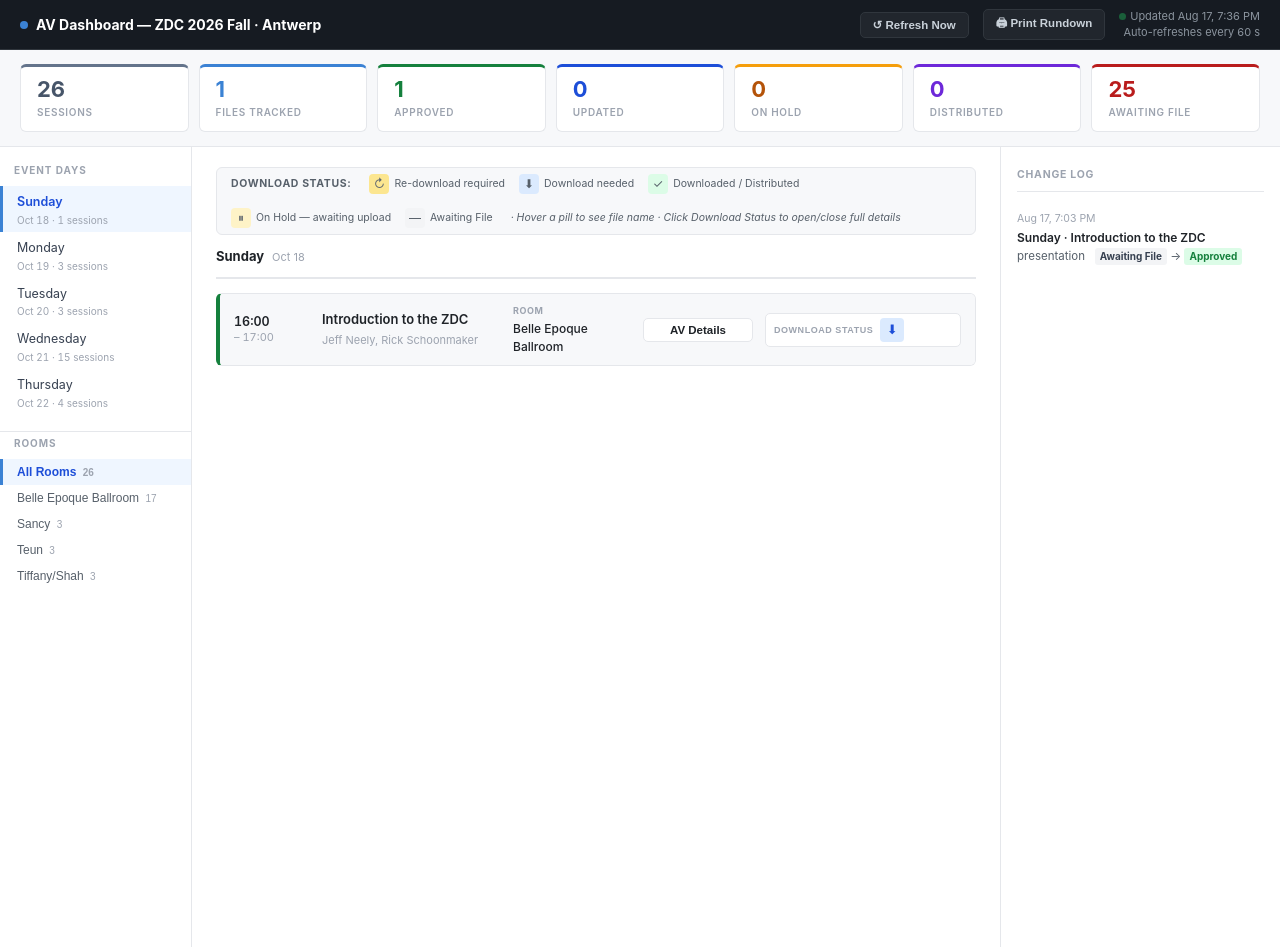
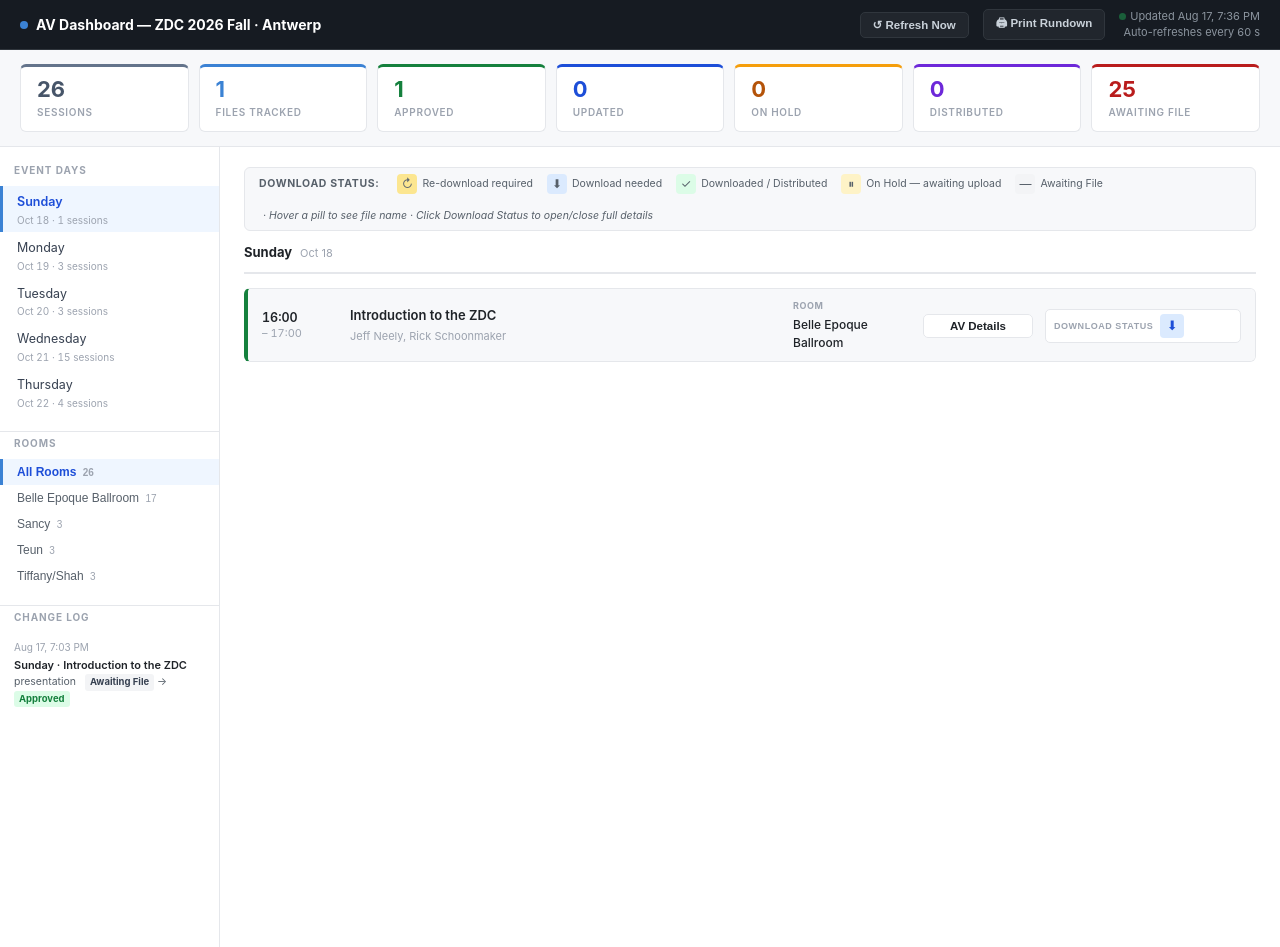
Before and after one commit to ibmzdc/av-management, a plain HTML site: page app/dashboard.html in a window 1280 px wide. Drawn offline with Linux system fonts and the light colour scheme.

Commit message:
Admin/dashboard: remove Room/Capacity fields; move changelog to left nav; remove Speaker Preview

```diff
--- a/app/dashboard.html
+++ b/app/dashboard.html
@@ -72,7 +72,7 @@ header h1::before { content: ""; display: inline-block; width: 8px; height: 8px;
 .needs-attention { background: var(--amber-bg); border-bottom: 2px solid var(--amber-border); padding: 8px 20px; font-size: 12px; color: #92400e; font-weight: 600; display: none; }
 
 /* ── Layout ─────────────────────────────────────────────── */
-.layout { display: grid; grid-template-columns: 192px 1fr 280px; gap: 0; min-height: calc(100vh - 50px); }
+.layout { display: grid; grid-template-columns: 220px 1fr; gap: 0; min-height: calc(100vh - 50px); }
 @media(max-width: 1000px){ .layout { grid-template-columns: 160px 1fr; } }
 @media(max-width: 700px)  { .layout { grid-template-columns: 1fr; } }
 
@@ -200,22 +200,19 @@ header h1::before { content: ""; display: inline-block; width: 8px; height: 8px;
 
 .session-block.room-hidden { display: none; }
 
-/* ── Changelog Sidebar ────────────────────────────────────── */
-.right-sidebar { border-left: 1px solid var(--border); padding: 20px 16px; position: sticky; top: 0; height: 100vh; overflow-y: auto; }
-@media(max-width: 1000px){ .right-sidebar { display: none; } }
-.sidebar-header { font-size: 10.5px; font-weight: 700; text-transform: uppercase; letter-spacing: .07em; color: var(--subtle); padding-bottom: 8px; border-bottom: 1px solid var(--border); margin-bottom: 10px; }
+/* ── Changelog (in left nav) ──────────────────────────────── */
 .changelog-list { list-style: none; }
-.changelog-item { padding: 9px 0; border-bottom: 1px solid var(--border); }
+.changelog-item { padding: 7px 14px; border-bottom: 1px solid var(--border); }
 .changelog-item:last-child { border-bottom: none; }
-.cl-ts { font-size: 10.5px; color: var(--subtle); }
-.cl-session { font-size: 12px; font-weight: 600; margin: 2px 0 1px; }
-.cl-detail { font-size: 11.5px; color: var(--muted); }
-.cl-pill { font-size: 10px; font-weight: 700; border-radius: 3px; padding: 1px 5px; display: inline-block; }
+.cl-ts { font-size: 10px; color: var(--subtle); }
+.cl-session { font-size: 11px; font-weight: 600; margin: 2px 0 1px; }
+.cl-detail { font-size: 10.5px; color: var(--muted); }
+.cl-pill { font-size: 9.5px; font-weight: 700; border-radius: 3px; padding: 1px 5px; display: inline-block; }
 .cl-pill-from { background: var(--gray-bg); color: var(--gray); }
 .cl-pill-to-approved { background: var(--green-bg); color: var(--green); }
 .cl-pill-to-updated  { background: var(--blue-bg);  color: var(--blue); }
 .cl-pill-to-onhold   { background: var(--amber-bg); color: var(--amber); }
-.cl-empty { color: var(--muted); font-size: 12px; font-style: italic; }
+.cl-empty { color: var(--muted); font-size: 11px; font-style: italic; padding: 6px 14px; display: block; }
 
 /* ── Loading / Error ─────────────────────────────────────── */
 #loading { text-align: center; padding: 60px 20px; color: var(--muted); font-size: 14px; }
@@ -251,7 +248,7 @@ header h1::before { content: ""; display: inline-block; width: 8px; height: 8px;
 
 <div id="app" style="display:none">
   <div class="layout">
-    <!-- Left nav: day + room selection -->
+    <!-- Left nav: day + room selection + changelog -->
     <nav class="left-nav" id="left-nav">
       <div class="left-nav-section" id="nav-days">
         <span class="left-nav-label">Event Days</span>
@@ -259,15 +256,14 @@ header h1::before { content: ""; display: inline-block; width: 8px; height: 8px;
       <div class="left-nav-section" id="nav-rooms">
         <span class="left-nav-label">Rooms</span>
       </div>
+      <div class="left-nav-section" id="nav-changelog">
+        <span class="left-nav-label">Change Log</span>
+        <ul class="changelog-list" id="changelog-list"></ul>
+      </div>
     </nav>
     <!-- Main session content -->
     <div class="main-content">
       <div id="day-panels"></div>
-    </div>
-    <!-- Right: changelog -->
-    <div class="right-sidebar">
-      <div class="sidebar-header">Change Log</div>
-      <ul class="changelog-list" id="changelog-list"></ul>
     </div>
   </div>
 </div>
@@ -738,7 +734,7 @@ function buildAVChips(s) {
     || av.audioPlayback || av.xlrAudioFeed
     || av.projector || av.videoPlayback
     || av.podium || av.panelChairs || av.sideTables || av.highTopTables || av.easel || av.flipChart
-    || av.roomSetup || av.roomCapacity || s.room
+    || av.roomSetup
     || (Array.isArray(av.specialRequirements) && av.specialRequirements.length);
 
   if (!hasAny) return `<p class="av-empty">No AV details on file.</p>`;
@@ -796,8 +792,6 @@ function buildAVChips(s) {
     <div class="av-group">
       <div class="av-group-hdr"><span class="g-icon">🏛</span> Room</div>
       <div class="av-group-body">
-        ${txt("Room",      s.room)}
-        ${num("Capacity",  av.roomCapacity || null)}
         ${txt("Room Setup", av.roomSetup || s.roomSetup, true)}
       </div>
     </div>
```
Also changed, not shown: app/admin.html (+0 -23 lines).
